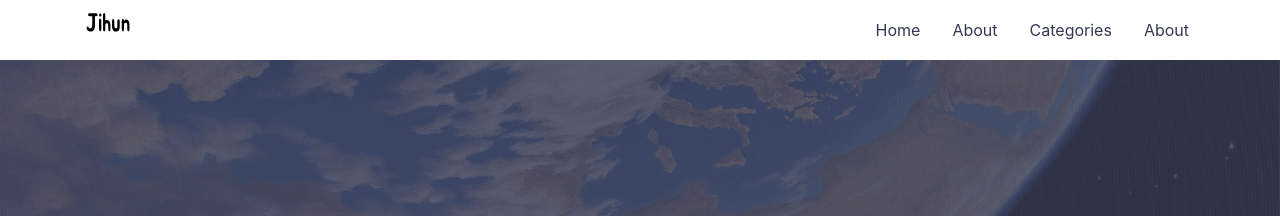
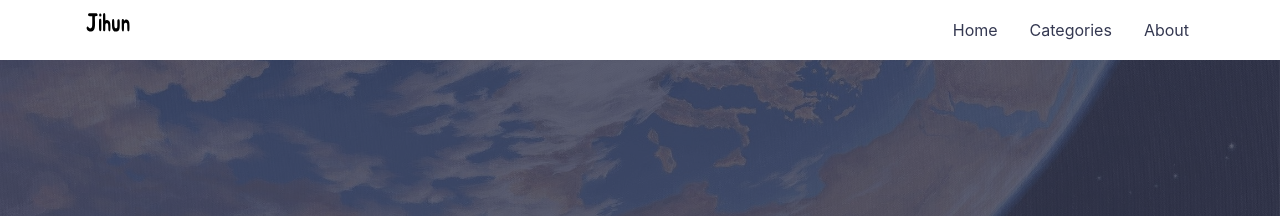
Before and after one commit to jihunparkme/jihunparkme.github.io, a Jekyll site: the page built from index.md, in a window 1280 px wide. Shown: the top 216 px of the page. Built offline with Jekyll 4.4.1, drawn with Linux system fonts in a browser that asks for light colours.

Commit message:
[header] except basic about

```diff
--- a/_includes/header.html
+++ b/_includes/header.html
@@ -9,7 +9,7 @@
       <nav class="header__links">
         <div class="container header__links-wrapper">
           {% for item in site.navigation %}
-            {% if item.name != 'about' %}
+            {% if item.name != 'About' %}
               <a class="header__link" href="{{ item.link | relative_url }}" itemprop="url">
                 <span itemprop="name">{{ item.name }}</span>
               </a>
```
